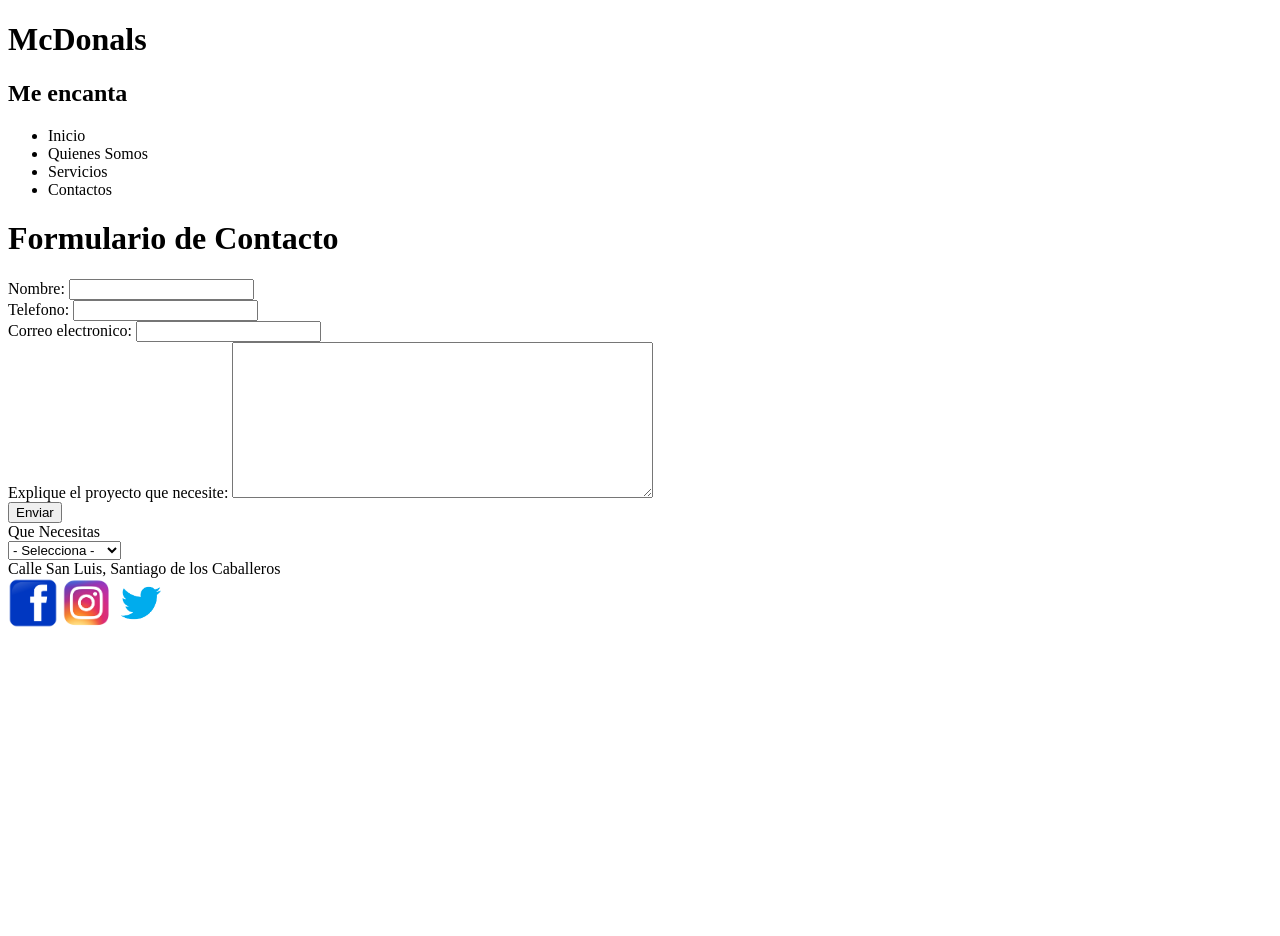
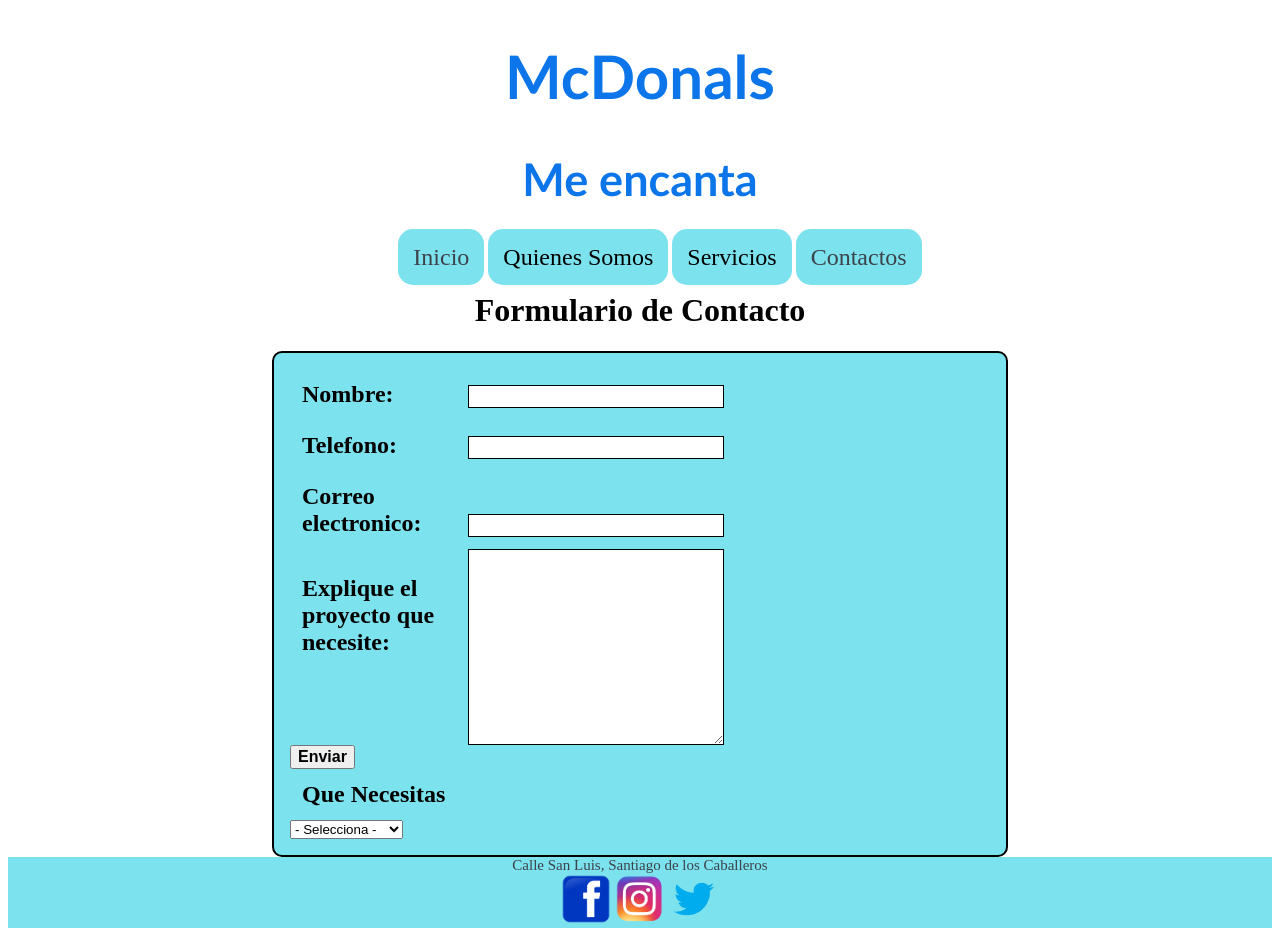
Before and after one commit to jeimygarciia/Proyecto-McDonals, a website: page public_html/formulario.html in a window 1280 px wide. Before the commit the page ends 800 px from the top, so only its background shows below. Drawn offline with Linux system fonts and the light colour scheme.

Commit message:
Definiendo mis estilos

```diff
--- a/public_html/css/estilos restaurantes.css
+++ b/public_html/css/estilos restaurantes.css
@@ -1,9 +1,83 @@
-/*
-To change this license header, choose License Headers in Project Properties.
-To change this template file, choose Tools | Templates
-and open the template in the editor.
-*/
-/*
-    Created on : Nov 9, 2017, 6:28:02 PM
-    Author     : 00140299
-*/
+ul li{
+    list-style-type: none;
+    display: inline;
+     font-size: 24px;
+     background: #7CE2EE;
+     padding:15px;
+     border-radius: 15px;
+
+}
+
+#cabecera{
+   text-align: center;
+   font-family: Calibri;
+   color: #0C75EA;
+   font-size: 30px
+}
+#menu{
+     text-align: center;
+
+}
+
+#cuerpo{
+    text-align: center;
+    font-family: Arial;
+    font-size: 20px;
+    font-size: 20px
+}
+#pie{
+    text-align: center;
+    background: #7CE2EE;
+    font-size: 15px;
+    color: #3C424A;
+}
+form{
+    width: 700px;
+    margin: 0 auto;
+    border: 2px solid black;
+    border-radius: 10px;
+    padding: 1em;
+    background: #7CE2EE;
+}
+
+#formulario h1 { text-align: center;
+}
+
+
+label{
+    display: inline-block;
+    width: 150px;
+    text-align: left;
+    font-weight: bold;
+    font-size: 1.5em;
+    padding: 0.5em
+}
+
+input,textarea{
+   width: 250px;
+   font: 1em cursive;
+   border: 1px solid black;
+}
+input:focus, textarea:focus{
+    border-color: red;
+}
+textarea{
+    vertical-align: middle;
+}
+
+.boton{
+  padding-right:500px;
+}
+button{
+    font-size: 1em;
+  font-weight: bold;
+}
+a{
+    text-decoration: none;
+    color:#3C424A;
+}
+
+a:hover{
+    font-size: 28px;
+    color:  red;
+}
--- a/public_html/formulario.html
+++ b/public_html/formulario.html
@@ -5,7 +5,7 @@
      <title>Contactos</title>
         <meta charset="UTF-8">
         <meta name="viewport" content="width=device-width, initial-scale=1.0">
-        <link href="estilos/misestilos.css" rel="stylesheet" type="text/css"/>
+        <link href="css/estilos restaurantes.css" rel="stylesheet" type="text/css"/>
     </head>
     <body>
           <div id="cabecera">
@@ -15,10 +15,11 @@
 
         <div id="menu">
                  <ul>
-                <li>Inicio</li>
+               <li><a href="index.html">Inicio</a></li>
                 <li>Quienes Somos</li>
                 <li>Servicios</li>
-                <li>Contactos</li>
+                <li><a href="formulario.html">Contactos</a></li>
+
             </ul>
        </div>
         <div id="formulario">
@@ -61,8 +62,6 @@
             </form>
         </div>
 
-
-
         <div id="pie">
             Calle San Luis, Santiago de los Caballeros<br>
             <img src="imagenes/img2.png" width="50" height="50"  alt=""/>
@@ -72,19 +71,4 @@
 
     </body>
 
-
-
-
-
-
-
-
-
-
-
-
-
-
-
-
 </html>
```
Also changed, not shown: public_html/index.html (+4 -2 lines).
